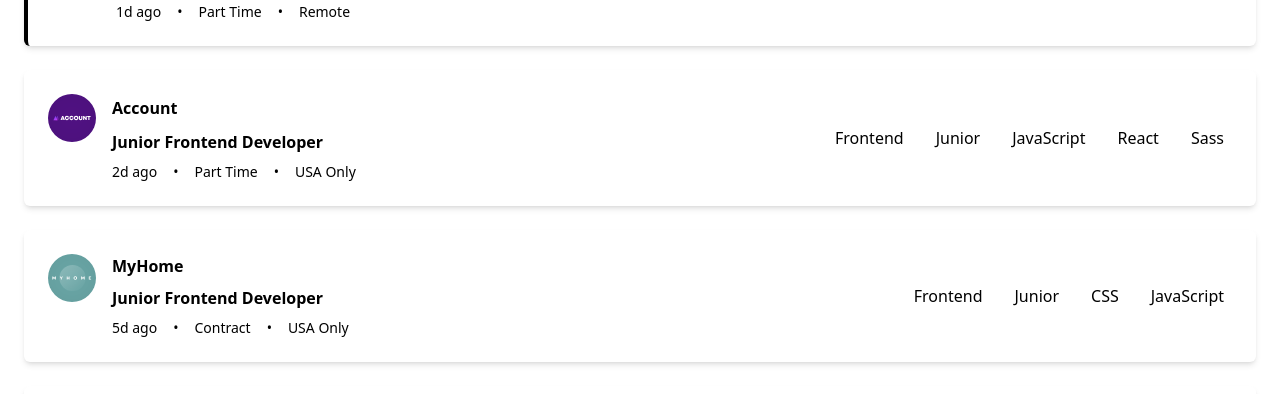
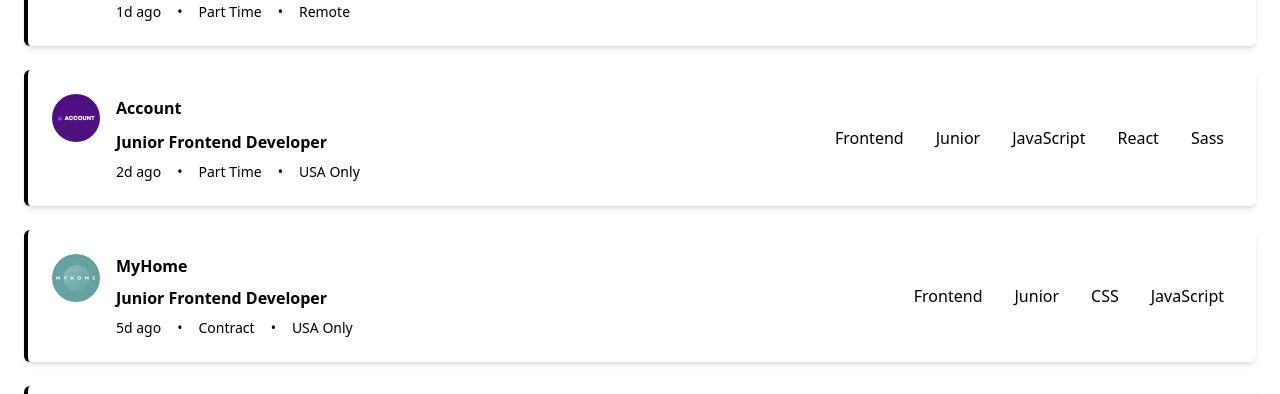
Before and after one commit to tmothykhalayi/React-technical-test, a React (Vite) app: page / in a window 1280 px wide. Shown: the part 410-804 px from the top of the page. Built offline with nearby package versions, Linux system fonts and the light colour scheme.

Commit message:
fix: ensure border styling is consistent for featured job cards

```diff
--- a/src/components/JobCard.tsx
+++ b/src/components/JobCard.tsx
@@ -11,7 +11,7 @@ const JobCard: React.FC<Props> = ({ job, onFilterClick }) => {
   const imageUrl = job.logo.startsWith('./') ? job.logo.slice(1) : job.logo;
 
   return (
-    <div className={`bg-white rounded-md shadow-md p-6 ${job.featured ? 'border-l-4 border-primary' : ''}`}>
+    <div className={`bg-white rounded-md shadow-md p-6 border-l-4 border-primary`}>
       <div className="flex flex-col md:flex-row md:items-center justify-between gap-4">
         <div className="flex gap-4">
           <img
```
